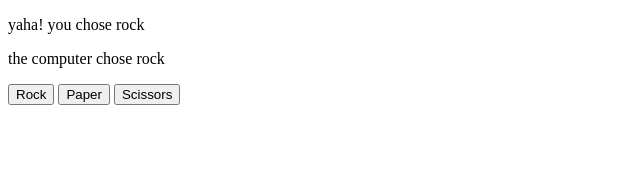
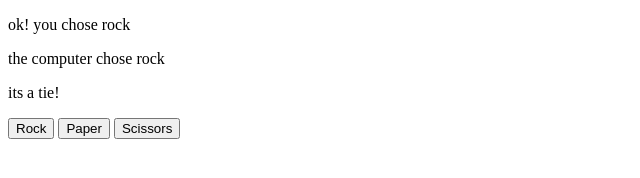
Before and after one commit to valdes91/rock-paper-scissors, a plain HTML site: page index.html in a window 1280 px wide. Both pictures are taken after a click on the button "Rock". Shown: the whole page, without its empty margins (0-640 px from the left). Drawn offline with Linux system fonts and the light colour scheme.

Commit message:
display winner of the round

```diff
--- a/index.html
+++ b/index.html
@@ -8,9 +8,18 @@
 	</head>
 	<body>
 		<div class="container">
-			<div class="selection-display">
-				<p class="player-choice"></p>
-				<p class="computer-choice"></p>
+			<div class="display">
+				<div class="choices">
+					<p class="player-choice"></p>
+					<p class="computer-choice"></p>
+				</div>
+				<div class="results">
+					<p class="result"></p>
+					<div class="scores">
+						<p class="player-wins"></p>
+						<p class="computer-wins"></p>
+					</div>
+				</div>
 			</div>
 			<button value="rock" type="button">Rock</button>
 			<button value="paper" type="button">Paper</button>
--- a/main.js
+++ b/main.js
@@ -1,16 +1,20 @@
 function getComputerChoice() {
 	return choices[Math.floor(Math.random() * choices.length)];
+}
+
+function updateDisplays(playerChoice, computerChoice, result) {
+	const playerDisplay = document.querySelector('.player-choice');
+	const computerDisplay = document.querySelector('.computer-choice');
+	const resultDisplay = document.querySelector('.result');
+
+	playerDisplay.textContent = `ok! you chose ${playerChoice}`;
+	computerDisplay.textContent = `the computer chose ${computerChoice}`;
+	resultDisplay.textContent = result;
 }
 
 function playRound(playerChoice) {
 	const playerChoiceLower = playerChoice.toLowerCase();
 	const computerChoice = getComputerChoice();
-
-	const playerDisplay = document.querySelector('.player-choice');
-	const computerDisplay = document.querySelector('.computer-choice');
-
-	playerDisplay.textContent = `yaha! you chose ${playerChoiceLower}`;
-	computerDisplay.textContent = `the computer chose ${computerChoice}`;
 
 	let result = '';
 	if (computerChoice === playerChoiceLower) result = 'its a tie!';
@@ -24,29 +28,21 @@ function playRound(playerChoice) {
 		if (computerChoice === 'rock') result = 'rock beats scissors. you lose this round :(';
 		else if (computerChoice === 'paper') result = 'scissors beats paper. you win this round :)';
 	}
-	console.log(result);
-	// return result;
+
+	updateDisplays(playerChoiceLower, computerChoice, result);
 }
 
 function game() {
 	let playerWins = 0;
 	let computerWins = 0;
+	let round = 0;
 
 	// plays 5 rounds of rock paper scissors
-	// for (let i = 0; i < 5; i++) {
-	// 	const player = prompt("Enter 'rock', 'paper', or 'scissors");
-	// 	const result = playRound(computer, player);
-	// 	if (result.includes('win')) playerWins++;
-	// 	else if (result.includes('lose')) computerWins++;
-	// 	console.log(result);
-	// }
 
 	// let winner = '';
 	// if (playerWins === computerWins) winner = 'Overall tie!';
 	// else if (playerWins < computerWins) winner = 'Computer wins!';
 	// else winner = 'YOU WON!!!';
-
-	// return winner;
 }
 
 const choices = ['rock', 'paper', 'scissors'];
@@ -56,4 +52,3 @@ choiceButtons.forEach((button) => {
 		playRound(e.target.value);
 	});
 });
-//console.log(game());
```
